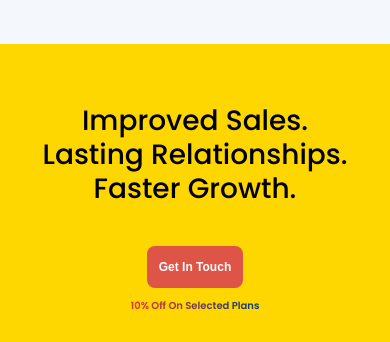
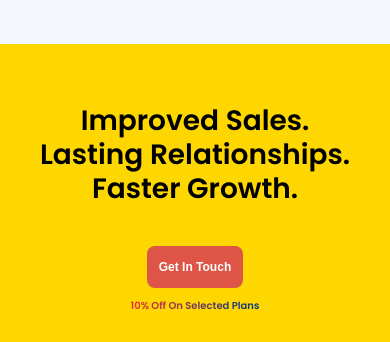
Before and after one commit to umraobisht22/zoho-crm, a plain HTML site: page index.html in a window 390 px wide. Shown: the part 5117-5459 px from the top of the page. Drawn offline with nearby package versions, Linux system fonts and the light colour scheme; a script that the page names is missing.

Commit message:
updated footer heading

```diff
--- a/zoho-crm-partner/style.css
+++ b/zoho-crm-partner/style.css
@@ -1344,7 +1344,7 @@ body {
 }
 
 .blueheading-2v {
-  font-weight: 500;
+  font-weight: 600;
 
   max-width: 550px;
   height: auto;
@@ -2445,6 +2445,7 @@ body {
   .blueheading-2v.mb20 {
     font-size: 28px;
     line-height: 34px;
+    font-weight: 600;
   }
 
   .btn-fix {
```
